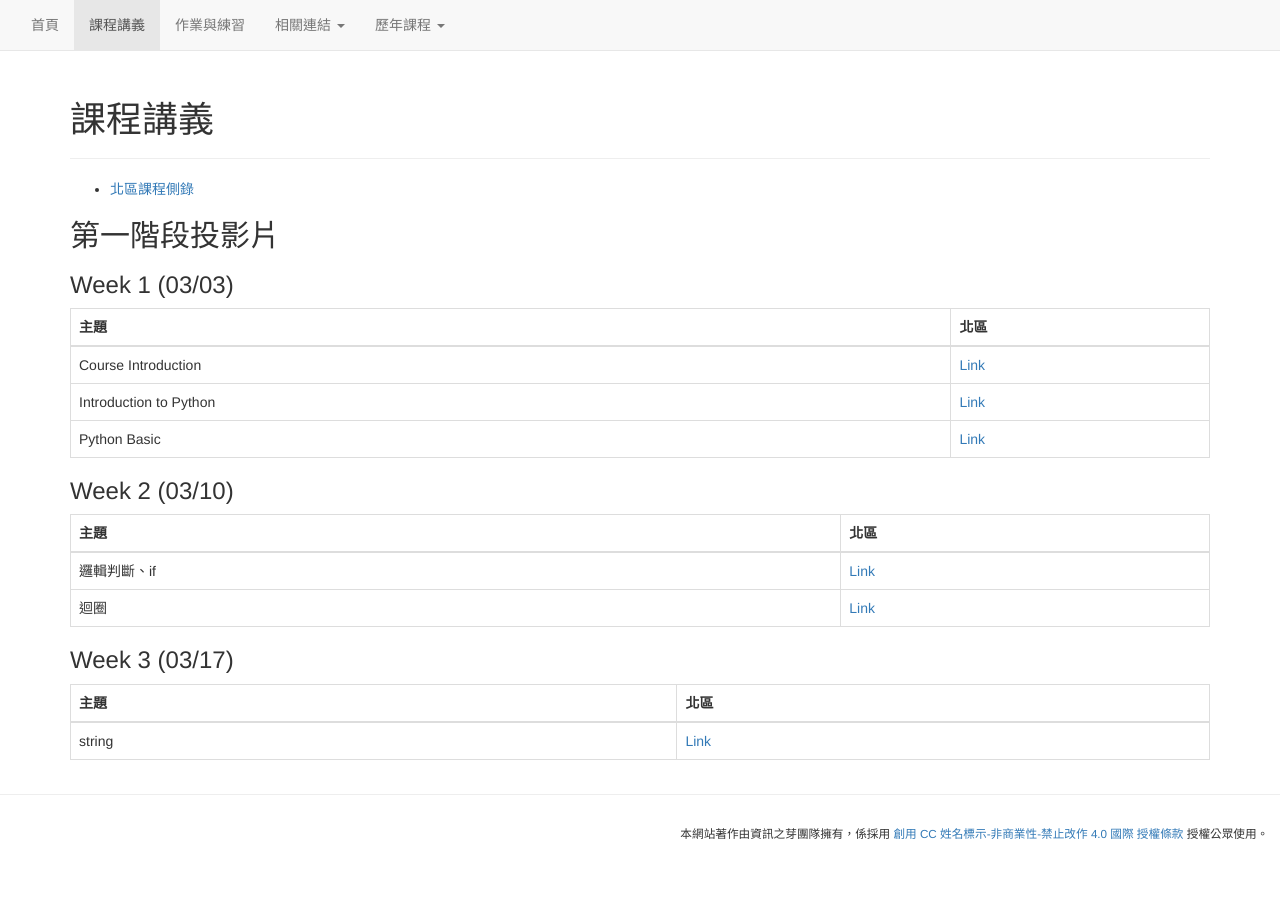
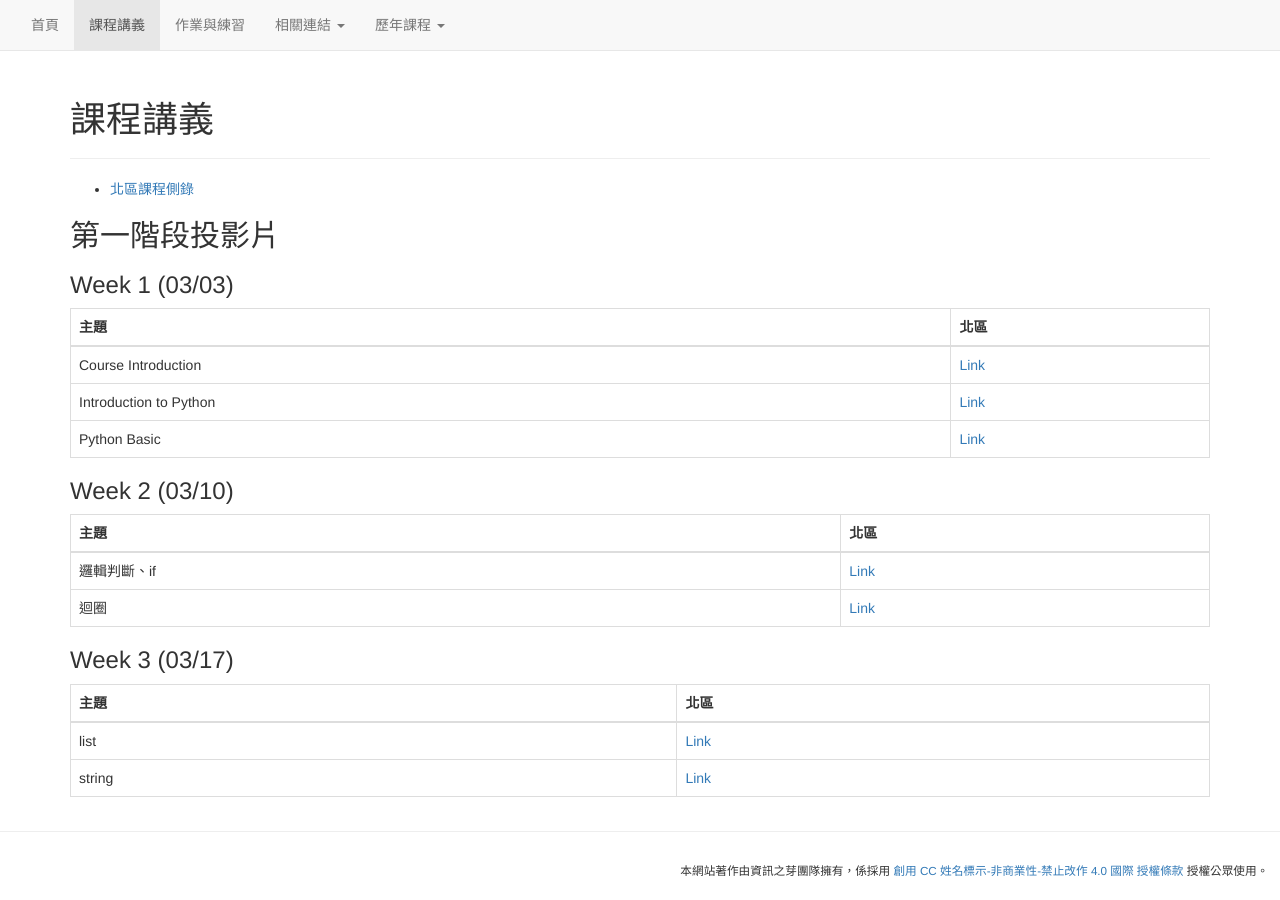
Before and after one commit to tw-csie-sprout/py2025, a Jekyll site: the page built from slides.md, in a window 1280 px wide. Built offline with Jekyll 4.4.1, drawn with Linux system fonts in a browser that asks for light colours.

Commit message:
Update slides.md

```diff
--- a/slides.md
+++ b/slides.md
@@ -30,4 +30,5 @@ title: "課程講義"
 {: .table .table-bordered}
 | 主題 | 北區 |
 | --- | --- |
+| list | [Link](https://hackmd.io/@VLvbo_-_QjqwJnUcuKdxSQ/SJ-lEHJAa#/)
 | string | [Link](https://docs.google.com/presentation/d/17FgMddy7Rs4BBLltV1O2X-yln4xfPF8QxY93dVpx-Es/edit?usp=sharing) |
```
